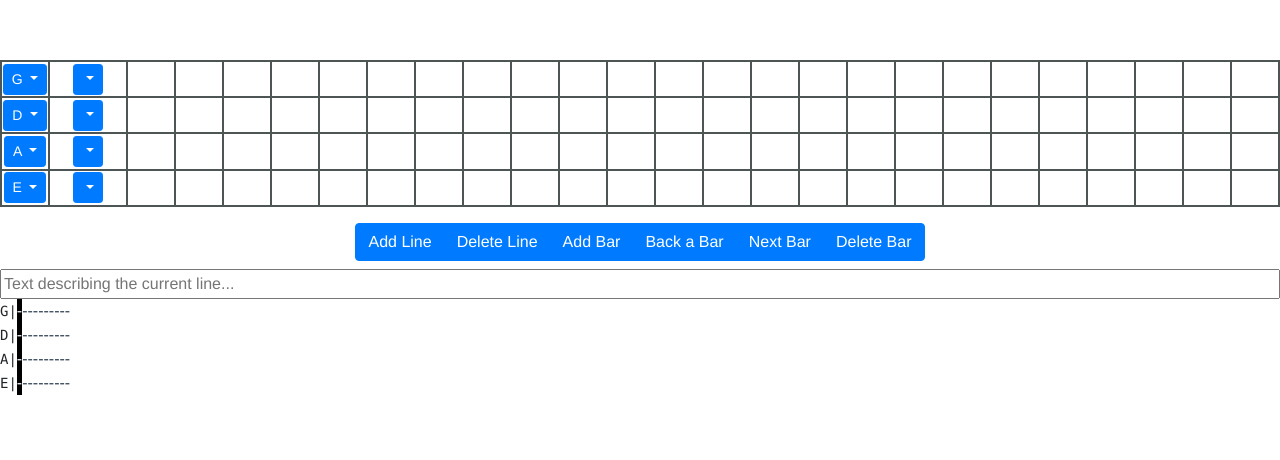
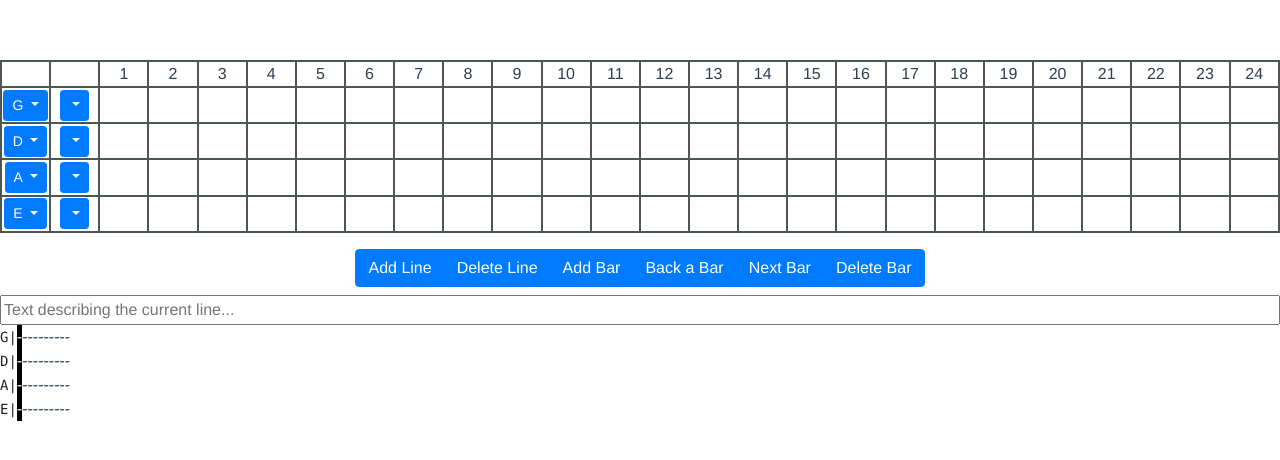
Before and after one commit to n8all3n/tabscribe, a Vue app: page / in a window 1280 px wide. Shown: the top 460 px of the page. Built offline with nearby package versions, Linux system fonts and the light colour scheme.

Commit message:
Fret numbering

```diff
--- a/src/components/Tabscribe.vue
+++ b/src/components/Tabscribe.vue
@@ -2,6 +2,11 @@
     <div class="tabscribe-container">
         <div class="tab-control-container sticky-top">
             <div class="tab-container">
+                <div class="fret-number-container">
+                    <div class="fret-number" v-for="(item, x) in fretCount + 2" v-bind:key="x">
+                        <span v-if="x-1 > 0">{{x - 1}}</span>
+                    </div>
+                </div>
                 <div class="string" v-for="(item, stringIndex) in stringCount" v-bind:key="stringIndex">
                     <div class="string-tuning">
                         <div class="btn-group">
@@ -299,6 +304,18 @@ export default {
         border-bottom: 2px solid #4E5555;
     }
 
+    .fret-number-container {
+        display: table-row;
+        border-bottom: 2px solid #4E5555;
+    }
+
+    .fret-number {
+        display: table-cell;
+        border-right: 2px solid #4E5555;
+        border-left: 2px solid #4E5555;
+        width: 3rem;
+    }
+
     .fret, .string-tuning {
         display: table-cell;
         border-right: 2px solid #4E5555;
```
